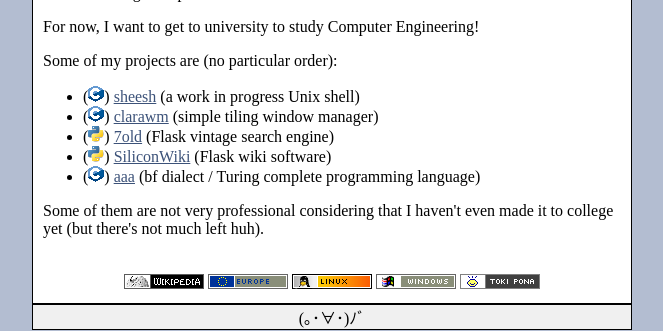
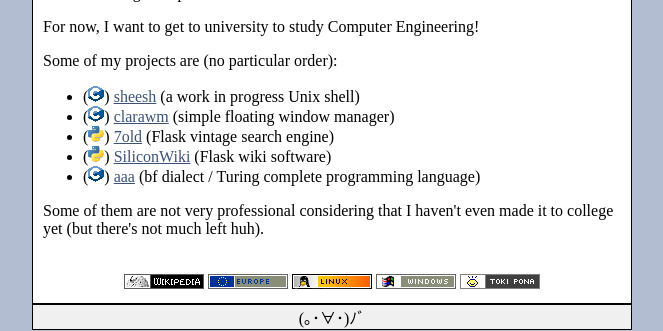
Before and after one commit to dacousb/dacousb.github.io, a Jekyll site: the page built from index.html, in a window 1280 px wide. Shown: the part 1029-1360 px from the top of the page, without its empty margins (308-971 px from the left). Built offline with Jekyll 4.4.1, drawn with Linux system fonts in a browser that asks for light colours.

Commit message:
Little change

```diff
--- a/index.html
+++ b/index.html
@@ -69,10 +69,8 @@
         <p>For now, I want to get to university to study Computer Engineering!</p>
         <p>Some of my projects are (no particular order):</p>
         <ul>
-            <li>(<img src="/images/c.png" alt="C Logo">) <a href="//github.com/dacousb/sheesh">sheesh</a> (a
-                work in
-                progress Unix shell)</li>
-            <li>(<img src="/images/c.png" alt="C Logo">) <a href="//github.com/dacousb/clarawm">clarawm</a> (simple tiling window manager)</li>
+            <li>(<img src="/images/c.png" alt="C Logo">) <a href="//github.com/dacousb/sheesh">sheesh</a> (a work in progress Unix shell)</li>
+            <li>(<img src="/images/c.png" alt="C Logo">) <a href="//github.com/dacousb/clarawm">clarawm</a> (simple floating window manager)</li>
             <li>(<img src="/images/python.png" alt="Python logo">) <a href="//github.com/dacousb/7old">7old</a>
                 (Flask vintage search engine)</li>
             <li>(<img src="/images/python.png" alt="Python logo">) <a
```
